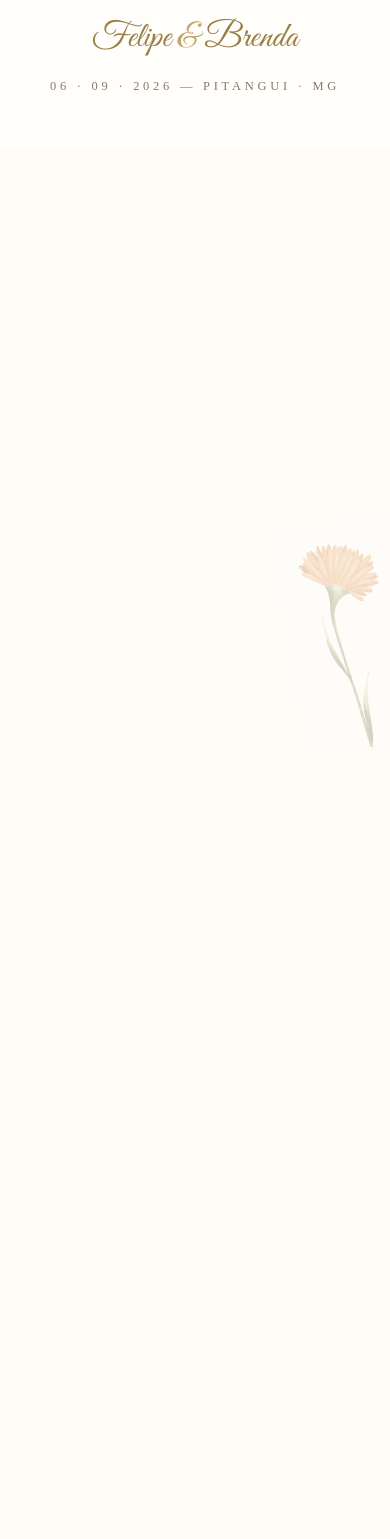
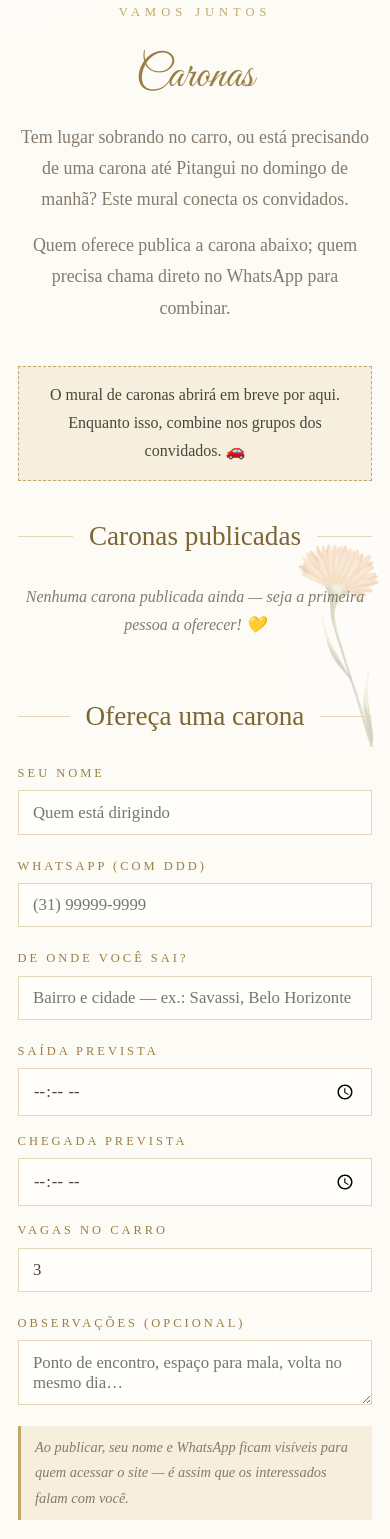
Before and after one commit to felipelemosm/casamento-felipe-e-brenda, a React (Vite) app: page /#/caronas in a window 390 px wide. Shown: the part 97-1636 px from the top of the page. Before the commit the page ends 844 px from the top, so only its background shows below. Built offline with nearby package versions, Linux system fonts and the light colour scheme; a web font is replaced by a local one.

Commit message:
Página de Caronas: mural de ofertas com WhatsApp, vagas e horários
Co-Authored-By: Claude Fable 5 <noreply@anthropic.com>

```diff
--- a/src/App.jsx
+++ b/src/App.jsx
@@ -7,6 +7,7 @@ import Cerimonia from './pages/Cerimonia.jsx'
 import Historia from './pages/Historia.jsx'
 import Informacoes from './pages/Informacoes.jsx'
 import Indicacoes from './pages/Indicacoes.jsx'
+import Caronas from './pages/Caronas.jsx'
 import Mensagens from './pages/Mensagens.jsx'
 import Presentes from './pages/Presentes.jsx'
 import Presenca from './pages/Presenca.jsx'
@@ -25,6 +26,7 @@ export default function App() {
           <Route path="/historia" element={<Historia />} />
           <Route path="/informacoes" element={<Informacoes />} />
           <Route path="/indicacoes" element={<Indicacoes />} />
+          <Route path="/caronas" element={<Caronas />} />
           <Route path="/mensagens" element={<Mensagens />} />
           <Route path="/presentes" element={<Presentes />} />
           <Route path="/presenca" element={<Presenca />} />
--- a/src/components/Nav.jsx
+++ b/src/components/Nav.jsx
@@ -12,6 +12,7 @@ const MOBILE_ROUTES = [
   { to: '/', label: 'Início', end: true },
   { to: '/historia', label: 'Nossa História' },
   ...INFO_ROUTES,
+  { to: '/caronas', label: 'Caronas' },
   { to: '/mensagens', label: 'Mensagens' },
   { to: '/presentes', label: 'Presentes' },
 ]
@@ -75,6 +76,9 @@ export default function Nav() {
             )}
           </div>
 
+          <NavLink to="/caronas" className={({ isActive }) => (isActive ? 'active' : undefined)}>
+            Caronas
+          </NavLink>
           <NavLink to="/mensagens" className={({ isActive }) => (isActive ? 'active' : undefined)}>
             Mensagens
           </NavLink>
--- /dev/null
+++ b/src/pages/Caronas.jsx
@@ -0,0 +1,196 @@
+import { useEffect, useState } from 'react'
+import { BACKEND_ENDPOINT } from '../config.js'
+
+const INITIAL = {
+  nome: '',
+  whatsapp: '',
+  origem: '',
+  saida: '',
+  chegada: '',
+  vagas: '3',
+  obs: '',
+}
+
+function waLink(numero, nome) {
+  let digits = numero.replace(/\D/g, '')
+  if (!digits.startsWith('55') && digits.length <= 11) digits = `55${digits}`
+  const msg = `Olá, ${nome}! Vi sua carona no site do casamento do Felipe e da Brenda e tenho interesse. 🚗`
+  return `https://wa.me/${digits}?text=${encodeURIComponent(msg)}`
+}
+
+export default function Caronas() {
+  const [caronas, setCaronas] = useState(null) // null = carregando
+  const [form, setForm] = useState(INITIAL)
+  const [status, setStatus] = useState('idle') // idle | sending | sent | error
+
+  function update(field) {
+    return (event) => setForm({ ...form, [field]: event.target.value })
+  }
+
+  function fetchCaronas() {
+    if (!BACKEND_ENDPOINT) {
+      setCaronas([])
+      return
+    }
+    fetch(`${BACKEND_ENDPOINT}?action=caronas`)
+      .then((res) => res.json())
+      .then((data) => setCaronas(Array.isArray(data.caronas) ? data.caronas : []))
+      .catch(() => setCaronas([]))
+  }
+
+  useEffect(fetchCaronas, [])
+
+  async function handleSubmit(event) {
+    event.preventDefault()
+    if (!BACKEND_ENDPOINT) return
+    setStatus('sending')
+    try {
+      await fetch(BACKEND_ENDPOINT, {
+        method: 'POST',
+        mode: 'no-cors',
+        headers: { 'Content-Type': 'application/x-www-form-urlencoded' },
+        body: new URLSearchParams({ tipo: 'carona', ...form }),
+      })
+      setStatus('sent')
+      setForm(INITIAL)
+      setTimeout(fetchCaronas, 1500)
+    } catch {
+      setStatus('error')
+    }
+  }
+
+  return (
+    <section className="section">
+      <div className="section-eyebrow">Vamos juntos</div>
+      <h2 className="section-title script">Caronas</h2>
+      <div className="section-intro">
+        <p className="section-sub">
+          Tem lugar sobrando no carro, ou está precisando de uma carona até Pitangui no
+          domingo de manhã? Este mural conecta os convidados.
+        </p>
+        <p className="section-sub">
+          Quem oferece publica a carona abaixo; quem precisa chama direto no WhatsApp
+          para combinar.
+        </p>
+      </div>
+
+      {!BACKEND_ENDPOINT && (
+        <p className="rsvp-soon">
+          O mural de caronas abrirá em breve por aqui. Enquanto isso, combine nos grupos
+          dos convidados. 🚗
+        </p>
+      )}
+
+      <div className="caronas-list">
+        <h3 className="caronas-subtitle">Caronas publicadas</h3>
+        {caronas === null ? (
+          <p className="weather-loading">Carregando caronas…</p>
+        ) : caronas.length === 0 ? (
+          <p className="caronas-empty">
+            Nenhuma carona publicada ainda — seja a primeira pessoa a oferecer! 💛
+          </p>
+        ) : (
+          <div className="caronas-grid">
+            {caronas.map((carona, index) => (
+              <article className="carona-card" key={index}>
+                <div className="carona-head">
+                  <span className="carona-icon" aria-hidden="true">🚗</span>
+                  <div>
+                    <div className="carona-nome">{carona.nome}</div>
+                    <div className="carona-vagas">
+                      {carona.vagas} {Number(carona.vagas) === 1 ? 'vaga' : 'vagas'}
+                    </div>
+                  </div>
+                </div>
+                <div className="carona-rota">
+                  <strong>{carona.origem}</strong> → Pitangui
+                </div>
+                <div className="carona-horarios">
+                  Saída {carona.saida} · chegada prevista {carona.chegada}
+                </div>
+                {carona.obs && <p className="carona-obs">{carona.obs}</p>}
+                <a className="btn carona-wa" target="_blank" rel="noopener noreferrer"
+                  href={waLink(carona.whatsapp, carona.nome)}>
+                  Chamar no WhatsApp
+                </a>
+              </article>
+            ))}
+          </div>
+        )}
+      </div>
+
+      <div className="caronas-form-wrap">
+        <h3 className="caronas-subtitle">Ofereça uma carona</h3>
+        {status === 'sent' ? (
+          <div className="carona-sent">
+            <p className="section-sub" style={{ margin: '0 auto' }}>
+              Carona publicada — obrigado por ajudar! 🤍 Ela aparece no mural em
+              instantes.
+            </p>
+            <button className="btn" style={{ marginTop: '1.2rem' }} onClick={() => setStatus('idle')}>
+              Publicar outra carona
+            </button>
+          </div>
+        ) : (
+          <form className="rsvp-form" onSubmit={handleSubmit}>
+            <label className="field">
+              <span>Seu nome</span>
+              <input type="text" required value={form.nome} onChange={update('nome')}
+                autoComplete="name" placeholder="Quem está dirigindo" />
+            </label>
+
+            <label className="field">
+              <span>WhatsApp (com DDD)</span>
+              <input type="tel" required value={form.whatsapp} onChange={update('whatsapp')}
+                placeholder="(31) 99999-9999" />
+            </label>
+
+            <label className="field">
+              <span>De onde você sai?</span>
+              <input type="text" required value={form.origem} onChange={update('origem')}
+                placeholder="Bairro e cidade — ex.: Savassi, Belo Horizonte" />
+            </label>
+
+            <div className="carona-times">
+              <label className="field">
+                <span>Saída prevista</span>
+                <input type="time" required value={form.saida} onChange={update('saida')} />
+              </label>
+              <label className="field">
+                <span>Chegada prevista</span>
+                <input type="time" required value={form.chegada} onChange={update('chegada')} />
+              </label>
+              <label className="field">
+                <span>Vagas no carro</span>
+                <input type="number" min="1" max="8" required value={form.vagas}
+                  onChange={update('vagas')} />
+              </label>
+            </div>
+
+            <label className="field">
+              <span>Observações (opcional)</span>
+              <textarea rows="2" value={form.obs} onChange={update('obs')}
+                placeholder="Ponto de encontro, espaço para mala, volta no mesmo dia…" />
+            </label>
+
+            <p className="carona-aviso">
+              Ao publicar, seu nome e WhatsApp ficam visíveis para quem acessar o site —
+              é assim que os interessados falam com você.
+            </p>
+
+            {status === 'error' && (
+              <p className="rsvp-error">
+                Não conseguimos publicar sua carona. Verifique sua internet e tente de novo.
+              </p>
+            )}
+
+            <button className="btn rsvp-submit" type="submit"
+              disabled={!BACKEND_ENDPOINT || status === 'sending'}>
+              {status === 'sending' ? 'Publicando…' : 'Publicar carona'}
+            </button>
+          </form>
+        )}
+      </div>
+    </section>
+  )
+}
--- a/src/styles.css
+++ b/src/styles.css
@@ -1219,3 +1219,87 @@ main, .nav, .footer { position: relative; z-index: 1; }
   .messages-slideshow { padding: 1.3rem 1.1rem 1.2rem; }
   .footer-crest { height: 44px; }
 }
+
+/* ---------- Caronas ---------- */
+.caronas-subtitle {
+  font-size: 1.7rem;
+  font-weight: 400;
+  color: var(--gold-dark);
+  margin: 0 0 1.4rem;
+  display: flex;
+  align-items: center;
+  gap: 1rem;
+}
+.caronas-subtitle::before, .caronas-subtitle::after {
+  content: '';
+  flex: 1;
+  height: 1px;
+  background: var(--gold-soft);
+}
+.caronas-list { margin-top: 1rem; }
+.caronas-empty {
+  color: var(--ink-soft);
+  font-style: italic;
+}
+.caronas-grid {
+  display: grid;
+  grid-template-columns: repeat(auto-fill, minmax(270px, 1fr));
+  gap: 1.2rem;
+  text-align: left;
+}
+.carona-card {
+  background: var(--paper);
+  border: 1px solid var(--gold-soft);
+  border-left: 3px solid var(--gold);
+  padding: 1.3rem 1.2rem;
+  display: flex;
+  flex-direction: column;
+  gap: 0.55rem;
+}
+.carona-head {
+  display: flex;
+  align-items: center;
+  gap: 0.7rem;
+}
+.carona-icon { font-size: 1.6rem; line-height: 1; }
+.carona-nome { font-size: 1.2rem; color: var(--ink); }
+.carona-vagas {
+  font-size: 0.74rem;
+  letter-spacing: 0.2em;
+  text-transform: uppercase;
+  color: var(--gold-deep);
+}
+.carona-rota { font-size: 1.02rem; }
+.carona-horarios {
+  font-size: 0.94rem;
+  color: var(--ink-soft);
+}
+.carona-obs {
+  font-size: 0.92rem;
+  font-style: italic;
+  color: var(--ink-soft);
+}
+.carona-wa {
+  align-self: flex-start;
+  margin-top: 0.3rem;
+  padding: 0.6rem 1.2rem;
+  font-size: 0.72rem;
+}
+.caronas-form-wrap { margin-top: 3.4rem; }
+.carona-times {
+  display: grid;
+  grid-template-columns: 1fr 1fr 1fr;
+  gap: 0.9rem;
+}
+.carona-aviso {
+  font-size: 0.9rem;
+  font-style: italic;
+  color: var(--ink-soft);
+  border-left: 3px solid var(--gold);
+  background: var(--gold-wash);
+  padding: 0.6rem 0.9rem;
+}
+.carona-sent { text-align: center; }
+@media (max-width: 560px) {
+  .carona-times { grid-template-columns: 1fr; }
+}
```
Also changed, not shown: 2 other files (tests, documents, lock files or other folders).
